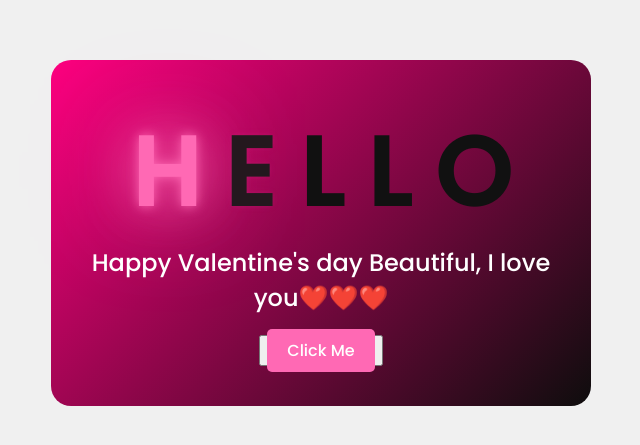
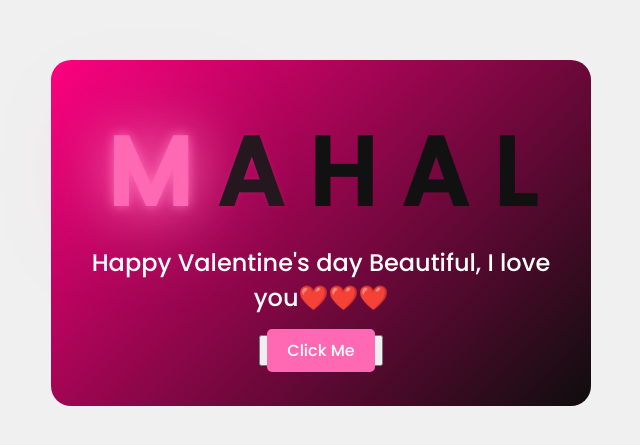
Before and after one commit to iPascal619/Flowers.github.io, a plain HTML site: page index.html in a window 1280 px wide. Shown: the part 177-622 px from the top of the page, without its empty margins (319-959 px from the left). Drawn offline with Linux system fonts and the light colour scheme.

Commit message:
Update index.html

```diff
--- a/index.html
+++ b/index.html
@@ -111,11 +111,11 @@
 <body>
     <div class="card">
         <div class="greetings">
+            <span>M</span>
+            <span>A</span>
             <span>H</span>
-            <span>E</span>
+            <span>A</span>
             <span>L</span>
-            <span>L</span>
-            <span>O</span>
         </div>
         <div class="description">
             <span>Happy Valentine's day Beautiful, I love you❤️❤️❤️</span>
```
